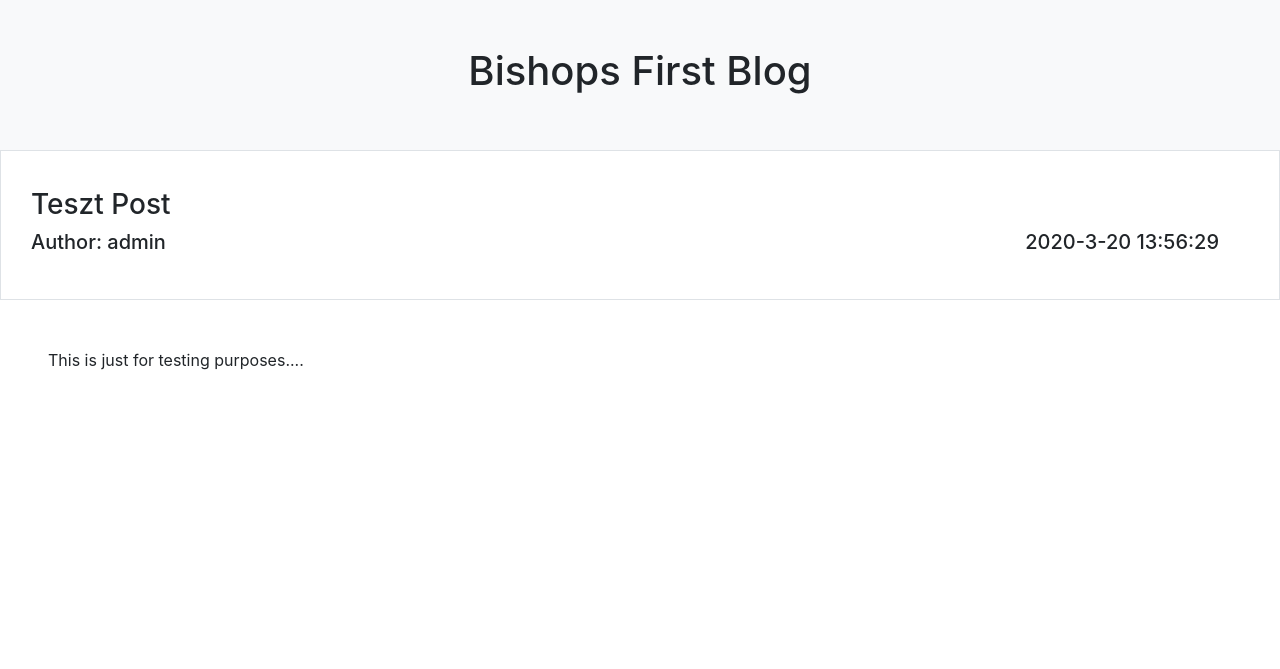
After one commit to JKozma81/bh-blog-kj, a Node server app: page /posts/4 in a window 1280 px wide. The commit adds this page. Shown: the top 669 px of the page. Run offline with Node 20, Linux system fonts and the light colour scheme; data comes from the database, SQL or seed files in the repository; some libraries are stand-ins or nearby versions.

Commit message:
BLOG-004 Post list and Post View

```diff
--- a/controllers/PostController.js
+++ b/controllers/PostController.js
@@ -1,38 +1,46 @@
-const PostsDAO = require('../services/PostsDAO');
+const PostsDAO = require("../services/PostsDAO");
 
 class PostController {
-  constructor(postList, sessionController, cookieController) {
-    this.postList = postList;
+  constructor(sessionController, cookieController) {
     this.sessionController = sessionController;
     this.cookieController = cookieController;
   }
 
   get(req, res) {
     const user = req.user;
-    let postError = '';
+    let postError = "";
 
     if (req.query.error) {
-      if (req.query.error === 'title') postError = 'Title is Mandatory!'
-      if (req.query.error === 'content') postError = 'Content is Mandatory!'
-      if (req.query.error === 'title-and-content') postError = 'Title and Content are Mandatory!'
+      if (req.query.error === "title") postError = "Title is Mandatory!";
+      if (req.query.error === "content") postError = "Content is Mandatory!";
+      if (req.query.error === "title-and-content")
+        postError = "Title and Content are Mandatory!";
     }
 
     res.render("newPost", {
       siteTitle: "Bishops First Blog",
       username: user.username,
       postError,
-      title: req.query.title ? req.query.title : '',
-      content: req.query.content ? req.query.content : ''
+      title: req.query.title ? req.query.title : "",
+      content: req.query.content ? req.query.content : ""
     });
   }
 
   post(req, res) {
     const { title, content } = req.body;
 
-    if (!title && !content) { res.redirect('/posts?error=title-and-content'); return }
-    if (!title) { res.redirect(`/posts?error=title&content=${content}`); return }
-    if (!content) { res.redirect(`/posts?error=content&title=${title}`); return }
-
+    if (!title && !content) {
+      res.redirect("/posts?error=title-and-content");
+      return;
+    }
+    if (!title) {
+      res.redirect(`/posts?error=title&content=${content}`);
+      return;
+    }
+    if (!content) {
+      res.redirect(`/posts?error=content&title=${title}`);
+      return;
+    }
 
     const date = new Date().toLocaleString();
     const SID = Number(req.cookies[this.cookieController.getCookie()]);
@@ -47,6 +55,23 @@ class PostController {
     PostsDAO.addPost(newPost);
     res.redirect("/admin");
   }
+
+  async getBlogPost(req, res) {
+    const postID = Number(req.params.id);
+    const blogPost = await PostsDAO.getPost(postID);
+
+    if (!postID || !blogPost) {
+      res.render("custom404", {
+        siteTitle: "Bishops First Blog"
+      });
+      return;
+    }
+
+    res.render("readPost", {
+      siteTitle: "Bishops First Blog",
+      post: blogPost
+    });
+  }
 }
 
 module.exports = PostController;
--- a/public/css/main.css
+++ b/public/css/main.css
@@ -4,7 +4,8 @@ body {
   height: 100%;
 }
 
-div.login-container {
+div.login-container,
+.error404-content {
   min-width: 1280px;
   min-height: 720px;
 }
@@ -44,3 +45,19 @@ div.login-container {
 #post_content {
   height: 400px;
 }
+
+.read-post-header {
+  min-height: 150px;
+}
+
+.post-info {
+  min-height: 150px;
+}
+
+.post-content {
+  min-height: 370px;
+}
+
+.error404-img {
+  width: 50%;
+}
--- a/services/PostsDAO.js
+++ b/services/PostsDAO.js
@@ -4,7 +4,7 @@ class PostsDAO {
   static async getAllPosts() {
     try {
       const allPosts = await db_getAll(
-        "SELECT title, author, content, created_at FROM posts"
+        "SELECT id, title, author, content, created_at FROM posts"
       );
       return allPosts;
     } catch (err) {
@@ -14,7 +14,6 @@ class PostsDAO {
 
   static async addPost(postObject) {
     try {
-
       await db_run(
         `INSERT INTO posts(title, author, content, created_at) VALUES("${postObject.title}", "${postObject.author}", "${postObject.content}", "${postObject.created_at}")`
       );
@@ -24,7 +23,27 @@ class PostsDAO {
       );
 
       return postID;
+    } catch (err) {
+      console.error(err);
+    }
+  }
 
+  static async getPost(postID) {
+    try {
+      const post = await db_get(
+        `SELECT
+          id,
+          title,
+          author,
+          content,
+          created_at
+        FROM
+          posts
+        WHERE
+          id = ${postID}`
+      );
+
+      return post;
     } catch (err) {
       console.error(err);
     }
--- /dev/null
+++ b/views/custom404.handlebars
@@ -0,0 +1,4 @@
+<div class="container-fluid error404-content d-flex flex-column justify-content-center align-items-center">
+  <img src="/img/404.png" alt="404 emblem" class="error404-img pb-3">
+  <a class="btn btn-primary" href="/" role="button">Back</a>
+</div>
--- a/views/layouts/main.handlebars
+++ b/views/layouts/main.handlebars
@@ -4,17 +4,17 @@
 <head>
     <meta charset="UTF-8">
     <meta name="viewport" content="width=device-width, initial-scale=1.0">
-    <link rel="stylesheet" href="./css/bootstrap.css">
-    <link rel="stylesheet" href="./css/main.css">
+    <link rel="stylesheet" href="/css/bootstrap.css">
+    <link rel="stylesheet" href="/css/main.css">
     <title>{{siteTitle}}</title>
 </head>
 
 <body>
     {{{body}}}
 
-    <script src="./js/jquery.js"></script>
-    <script src="./js/popper.js"></script>
-    <script src="./js/bootstrap.js"></script>
+    <script src="/js/jquery.js"></script>
+    <script src="/js/popper.js"></script>
+    <script src="/js/bootstrap.js"></script>
 
 </body>
 
--- a/views/partials/postList.handlebars
+++ b/views/partials/postList.handlebars
@@ -1,15 +1,16 @@
-{{#each postList}}
 <div class="container pb-3">
-    <div class="card">
-        <div class="card-header d-flex justify-content-between">
-            <strong>Author: {{this.author}}</strong> <strong class="font-italic">{{this.created_at}}</strong>
-        </div>
-        <div class="card-body">
-            <div class="container-fluid d-flex justify-content-center">
-                <h5 class="card-title">{{this.title}}</h5>
+    <ul class="list-group w-100">
+        {{#each postList}}
+        <li class="list-group-item">
+            <div class="row d-flex justify-content-between p-2">
+                <div>
+                    <a href="/posts/{{this.id}}">{{this.title}} (by: {{this.author}})</a>
+                </div>
+                <div>
+                    {{this.created_at}}
+                </div>
             </div>
-            <p class="card-text">{{this.content}}</p>
-        </div>
-    </div>
+        </li>
+        {{/each}}
+    </ul>
 </div>
-{{/each}}
--- /dev/null
+++ b/views/readPost.handlebars
@@ -0,0 +1,21 @@
+<div class="container-fluid read-post-header d-flex flex-column justify-content-center align-items-center bg-light">
+  <h1>{{siteTitle}}</h1>
+</div>
+
+<div class="container-fluid post-info border pt-3 pb-3 d-flex flex-column justify-content-center">
+  <div class="container-fluid text-left">
+    <h3>{{post.title}}</h3>
+  </div>
+  <div class="container-fluid row">
+    <div class="col-6">
+      <h5>Author: {{post.author}}</h5>
+    </div>
+    <div class="col-6 text-right">
+      <h5>{{post.created_at}}</h5>
+    </div>
+  </div>
+</div>
+
+<div class="container-fluid post-content p-5">
+  {{{post.content}}}
+</div>
```
Also changed, not shown: app.js (+4 -44 lines), public/img/404.png (added).
